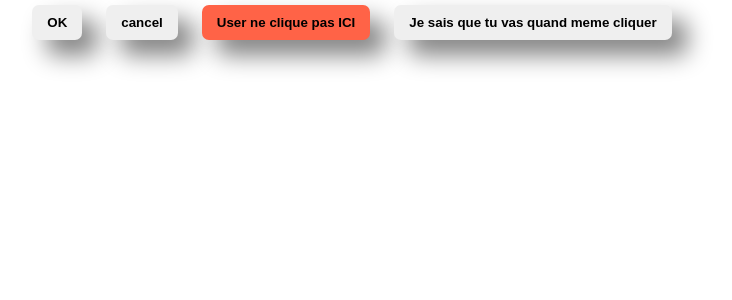
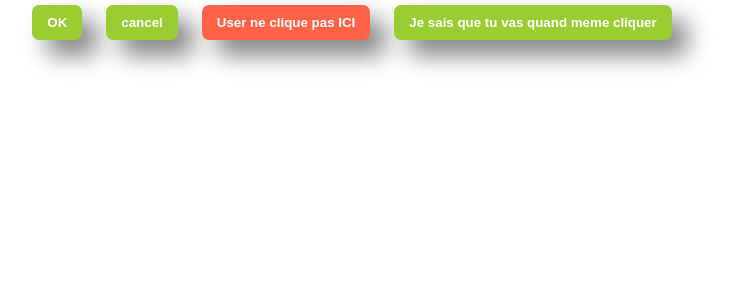
Before and after one commit to champix56/2021_11_17_tjs, a React (Create React App) app: page / in a window 1280 px wide. Shown: the top 300 px of the page, without its empty margins (288-1020 px from the left). Built offline with nearby package versions, Linux system fonts and the light colour scheme.

Commit message:
default props

```diff
--- a/src/App/components/Button/Button.js
+++ b/src/App/components/Button/Button.js
@@ -25,7 +25,11 @@ const Button = (props) => {
 Button.propTypes={
   text: PropTypes.string.isRequired,
   onButtonClicked: PropTypes.func.isRequired,
-  bgColor: PropTypes.string,
-  color: PropTypes.string,
+  bgColor: PropTypes.string.isRequired,
+  color: PropTypes.string.isRequired,
+}
+Button.defaultProps={
+  bgColor:'yellowgreen',
+  color:'white'
 }
 export default Button;
```
